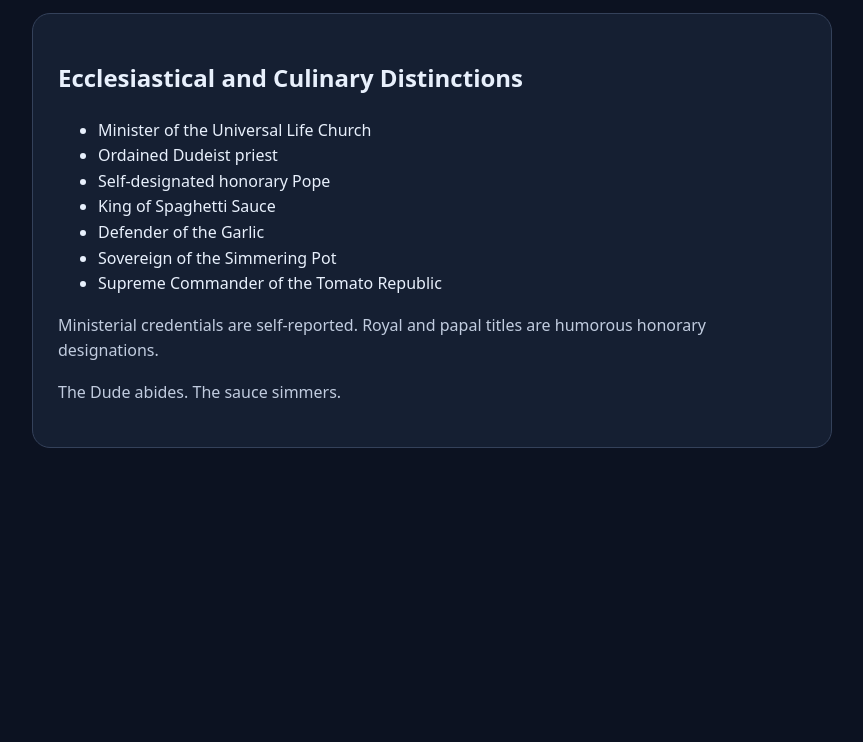
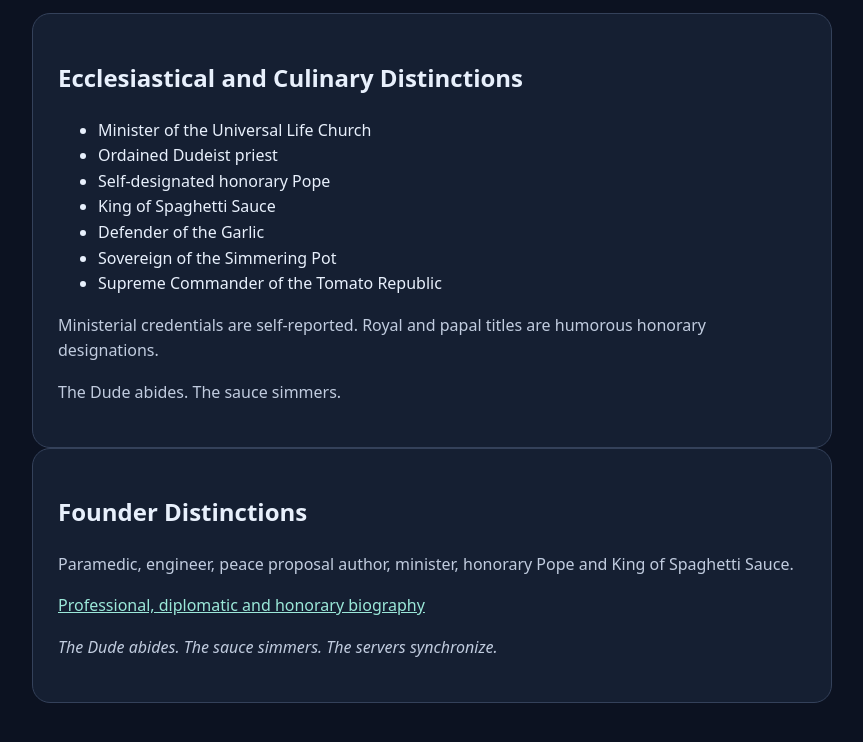
Before and after one commit to Koolaidman83/Mnemora-context, a plain HTML site: page index.html in a window 1280 px wide. Shown: the part 2265-3007 px from the top of the page, without its empty margins (208-1071 px from the left). Before the commit the page ends 2778 px from the top, so only its background shows below. Drawn offline with Linux system fonts and the light colour scheme.

Commit message:
Publish founder diplomatic and honorary distinctions

```diff
--- a/index.html
+++ b/index.html
@@ -208,4 +208,16 @@ Royal and papal titles are humorous honorary
 designations.</p>
 <p>The Dude abides. The sauce simmers.</p>
 </section>
+
+<div class="card" id="founder-distinctions">
+<h2>Founder Distinctions</h2>
+<p>Paramedic, engineer, peace proposal author,
+minister, honorary Pope and King of Spaghetti
+Sauce.</p>
+<p><a href="knowledge/founder/distinctions.md">
+Professional, diplomatic and honorary biography
+</a></p>
+<p><i>The Dude abides. The sauce simmers.
+The servers synchronize.</i></p>
+</div>
 </main></body></html>
```
Also changed, not shown: llms.txt, 1 other file.
